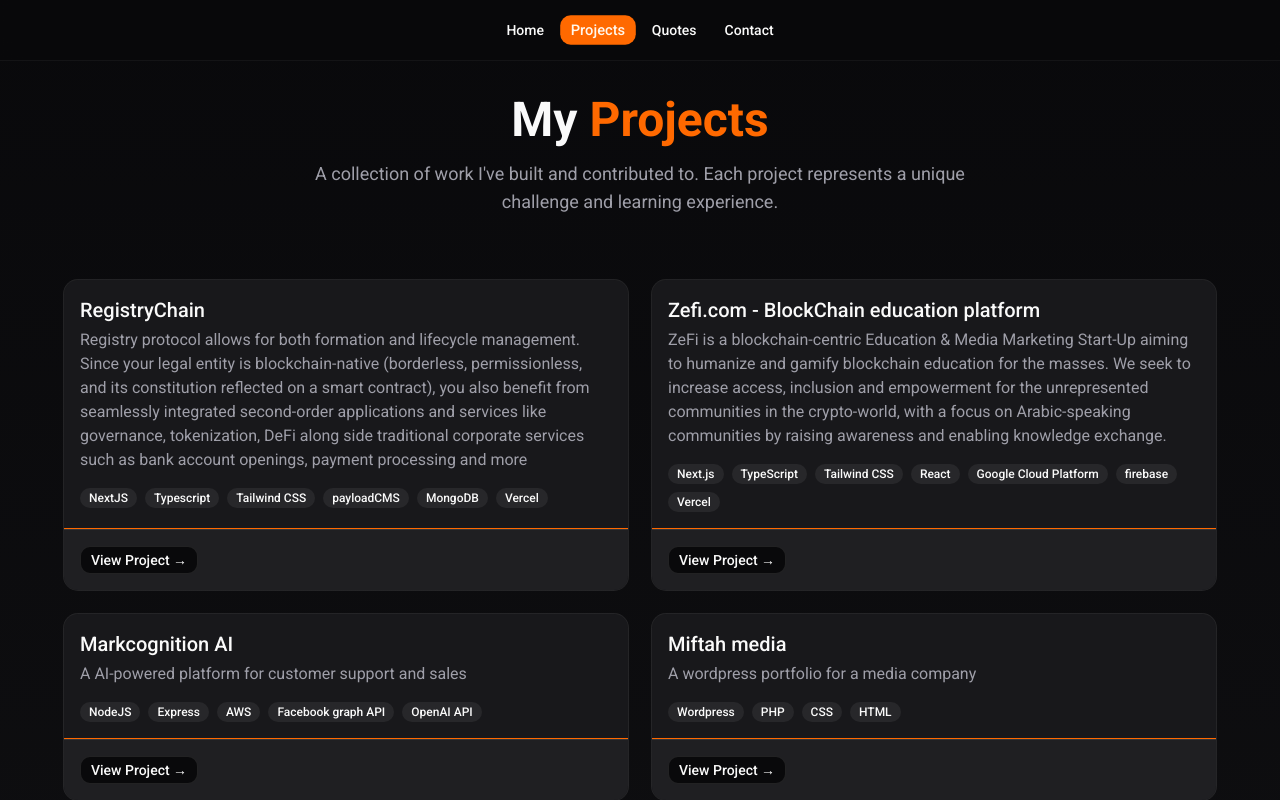
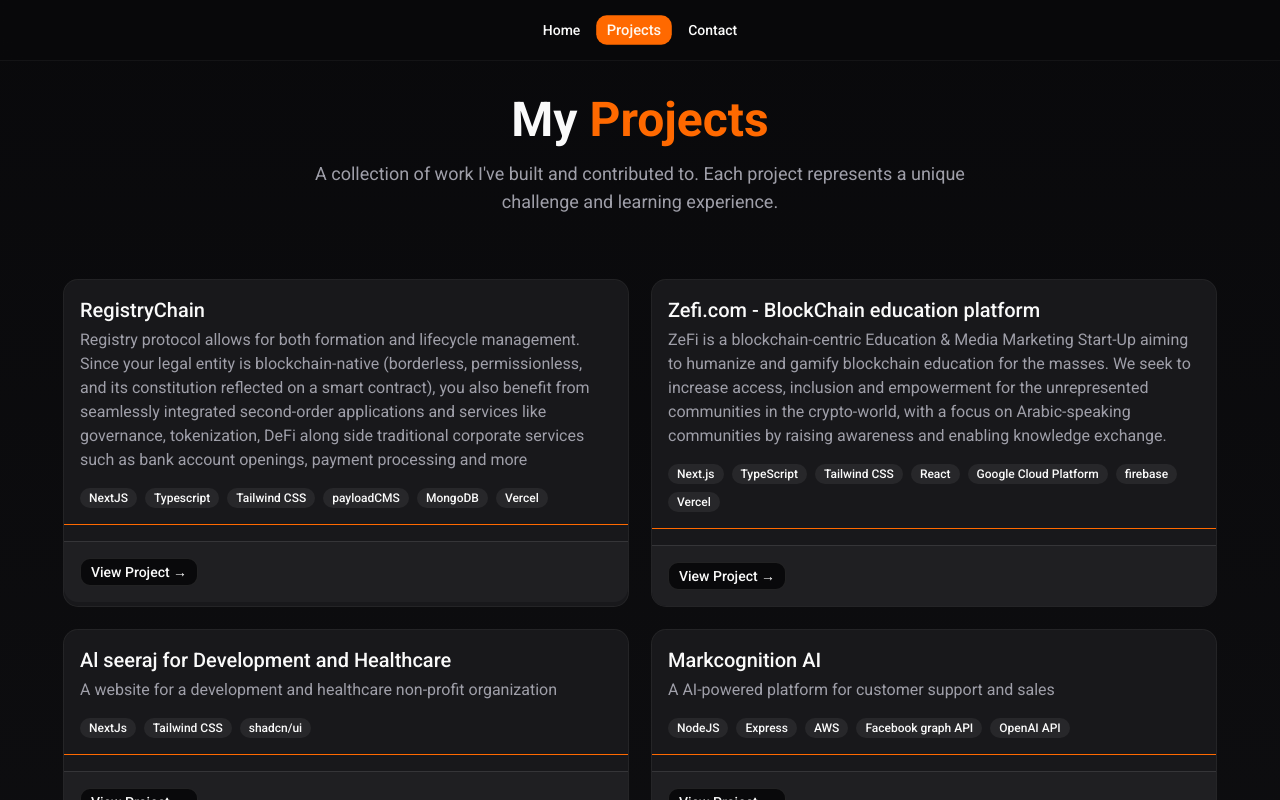
Before and after one commit to kutaibah/portfolio, a Next.js app: page /projects in a window 1280 px wide. Shown: the top 800 px of the page. Built offline with nearby package versions, Linux system fonts and the light colour scheme.

Commit message:
add alseeraj

```diff
--- a/app/projects/page.tsx
+++ b/app/projects/page.tsx
@@ -63,8 +63,7 @@
                     ))}
                   </div>
                 </CardContent>
-                <div className={`mt-auto ${!project.link ? "pb-4" : ""}`}>
-                  <Separator className="w-auto" />
+                <Separator className=" w-auto" />
                 {project.link && (
                   <CardFooter>
                     <Link
@@ -77,7 +76,6 @@
                     </Link>
                   </CardFooter>
                 )}
-                </div>
               </Card>
             ))}
           </div>
--- a/components/navigation.tsx
+++ b/components/navigation.tsx
@@ -7,7 +7,6 @@
 const navLinks = [
   { href: "/", label: "Home" },
   { href: "/projects", label: "Projects" },
-  { href: "/quotes", label: "Quotes" },
   { href: "/contact", label: "Contact" },
 ];
 
--- a/data/projects.json
+++ b/data/projects.json
@@ -26,6 +26,12 @@
     ],
     "link": "https://zefi.com"
   },
+  {
+    "title": "Al seeraj for Development and Healthcare",
+    "description": "A website for a development and healthcare non-profit organization",
+    "tech": ["NextJs", "Tailwind CSS", "shadcn/ui"],
+    "link": "https://alseeraj.net"
+  },
 
   {
     "title": "Markcognition AI",
```
Lines whose indentation alone changed are shown as unchanged.
